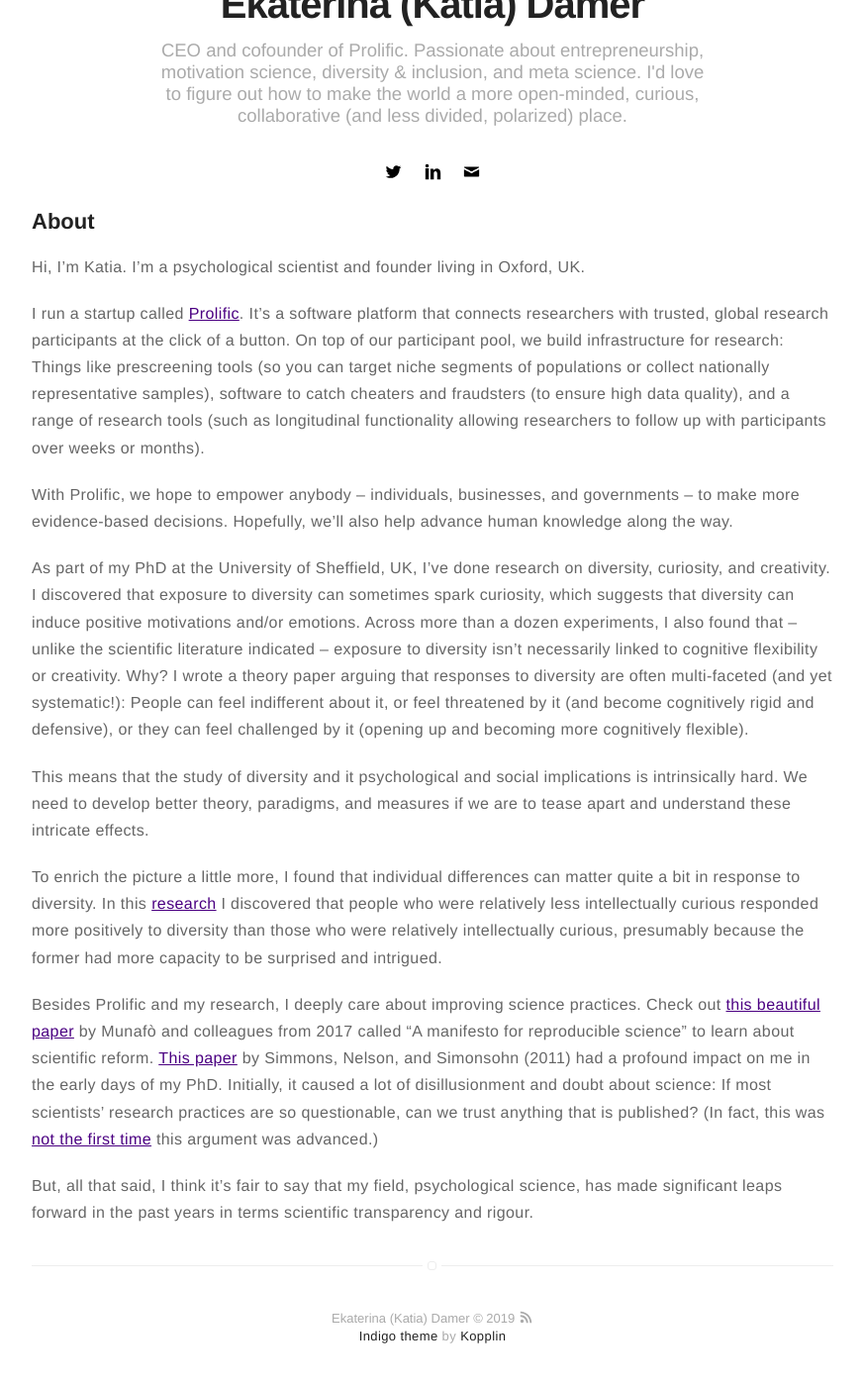
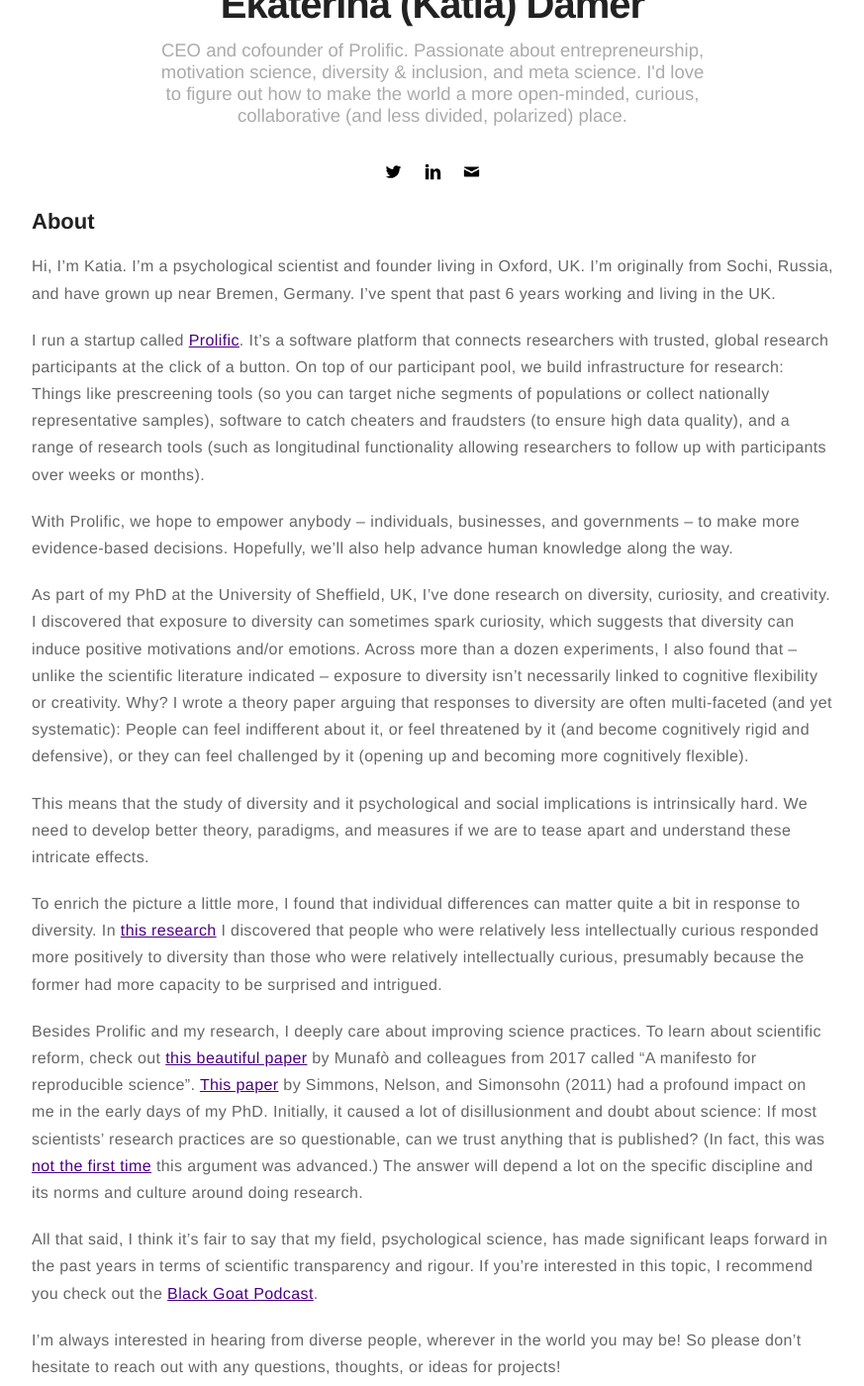
Before and after one commit to ed405/ed405.github.com, a Jekyll site: the page built from about.md, in a window 1280 px wide and 1400 px high, scrolled down 293 px. Shown: the whole window at 99% size, without its empty margins (203-1076 px from the left). Built offline with Jekyll 4.4.1, drawn with Linux system fonts in a browser that asks for light colours.

Commit message:
Updates and typos

```diff
--- a/about.md
+++ b/about.md
@@ -6,18 +6,20 @@ layout: page
 
 ## About
 
-Hi, I'm Katia. I'm a psychological scientist and founder living in Oxford, UK.
+Hi, I'm Katia. I'm a psychological scientist and founder living in Oxford, UK. I'm originally from Sochi, Russia, and have grown up near Bremen, Germany. I've spent that past 6 years working and living in the UK.
 
 I run a startup called [Prolific](https://prolific.ac). It's a software platform that connects researchers with trusted, global research participants at the click of a button. On top of our participant pool, we build infrastructure for research: Things like prescreening tools (so you can target niche segments of populations or collect nationally representative samples), software to catch cheaters and fraudsters (to ensure high data quality), and a range of research tools (such as longitudinal functionality allowing researchers to follow up with participants over weeks or months).
 
 With Prolific, we hope to empower anybody – individuals, businesses, and governments – to make more evidence-based decisions. Hopefully, we'll also help advance human knowledge along the way.
 
-As part of my PhD at the University of Sheffield, UK, I've done research on diversity, curiosity, and creativity. I discovered that exposure to diversity can sometimes spark curiosity, which suggests that diversity can induce positive motivations and/or emotions. Across more than a dozen experiments, I also found that – unlike the scientific literature indicated – exposure to diversity isn't necessarily linked to cognitive flexibility or creativity. Why? I wrote a theory paper arguing that responses to diversity are often multi-faceted (and yet systematic!): People can feel indifferent about it, or feel threatened by it (and become cognitively rigid and defensive), or they can feel challenged by it (opening up and becoming more cognitively flexible).
+As part of my PhD at the University of Sheffield, UK, I've done research on diversity, curiosity, and creativity. I discovered that exposure to diversity can sometimes spark curiosity, which suggests that diversity can induce positive motivations and/or emotions. Across more than a dozen experiments, I also found that – unlike the scientific literature indicated – exposure to diversity isn't necessarily linked to cognitive flexibility or creativity. Why? I wrote a theory paper arguing that responses to diversity are often multi-faceted (and yet systematic): People can feel indifferent about it, or feel threatened by it (and become cognitively rigid and defensive), or they can feel challenged by it (opening up and becoming more cognitively flexible).
 
 This means that the study of diversity and it psychological and social implications is intrinsically hard. We need to develop better theory, paradigms, and measures if we are to tease apart and understand these intricate effects.
 
-To enrich the picture a little more, I found that individual differences can matter quite a bit in response to diversity. In this [research](https://journals.sagepub.com/doi/abs/10.1177/1368430218811250) I discovered that people who were relatively less intellectually curious responded more positively to diversity than those who were relatively intellectually curious, presumably because the former had more capacity to be surprised and intrigued.
+To enrich the picture a little more, I found that individual differences can matter quite a bit in response to diversity. In [this research](https://journals.sagepub.com/doi/abs/10.1177/1368430218811250) I discovered that people who were relatively less intellectually curious responded more positively to diversity than those who were relatively intellectually curious, presumably because the former had more capacity to be surprised and intrigued.
 
-Besides Prolific and my research, I deeply care about improving science practices. Check out [this beautiful paper](https://www.nature.com/articles/s41562-016-0021) by Munafò and colleagues from 2017 called "A manifesto for reproducible science" to learn about scientific reform. [This paper](https://journals.sagepub.com/doi/full/10.1177/0956797611417632) by Simmons, Nelson, and Simonsohn (2011) had a profound impact on me in the early days of my PhD. Initially, it caused a lot of disillusionment and doubt about science: If most scientists' research practices are so questionable, can we trust anything that is published? (In fact, this was [not the first time](https://journals.plos.org/plosmedicine/article%3Fid%3D10.1371/journal.pmed.0020124) this argument was advanced.)
+Besides Prolific and my research, I deeply care about improving science practices. To learn about scientific reform, check out [this beautiful paper](https://www.nature.com/articles/s41562-016-0021) by Munafò and colleagues from 2017 called "A manifesto for reproducible science". [This paper](https://journals.sagepub.com/doi/full/10.1177/0956797611417632) by Simmons, Nelson, and Simonsohn (2011) had a profound impact on me in the early days of my PhD. Initially, it caused a lot of disillusionment and doubt about science: If most scientists' research practices are so questionable, can we trust anything that is published? (In fact, this was [not the first time](https://journals.plos.org/plosmedicine/article%3Fid%3D10.1371/journal.pmed.0020124) this argument was advanced.) The answer will depend a lot on the specific discipline and its norms and culture around doing research.
 
-But, all that said, I think it's fair to say that my field, psychological science, has made significant leaps forward in the past years in terms scientific transparency and rigour.
+All that said, I think it's fair to say that my field, psychological science, has made significant leaps forward in the past years in terms of scientific transparency and rigour. If you're interested in this topic, I recommend you check out the [Black Goat Podcast](http://www.theblackgoatpodcast.com/).
+
+I'm always interested in hearing from diverse people, wherever in the world you may be! So please don't hesitate to reach out with any questions, thoughts, or ideas for projects!
```
Also changed, not shown: blog.md (+1 -1 lines), projects.md (+2 -2 lines), assets/images/james.jpg (deleted), assets/images/profile.jpg, assets/images/profile1.jpg (added).
